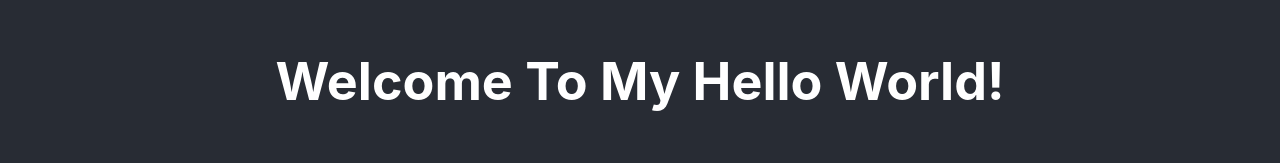
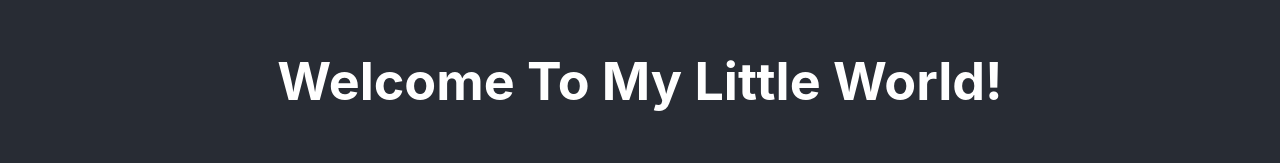
Before and after one commit to pekkakyllonen/my-little-world, a React (Create React App) app: page / in a window 1280 px wide. Shown: the part 319-482 px from the top of the page. Built offline with nearby package versions, Linux system fonts and the light colour scheme.

Commit message:
Update title

```diff
--- a/src/App.js
+++ b/src/App.js
@@ -3,7 +3,7 @@ import './App.css';
 export default () => (
   <div className="App">
     <header className="App-header">
-      <h1 className="App-title">Welcome To My Hello World!</h1>
+      <h1 className="App-title">Welcome To My Little World!</h1>
     </header>
     <p className="App-intro">
       My name is TravisTest. Welcome, and hello!
```
